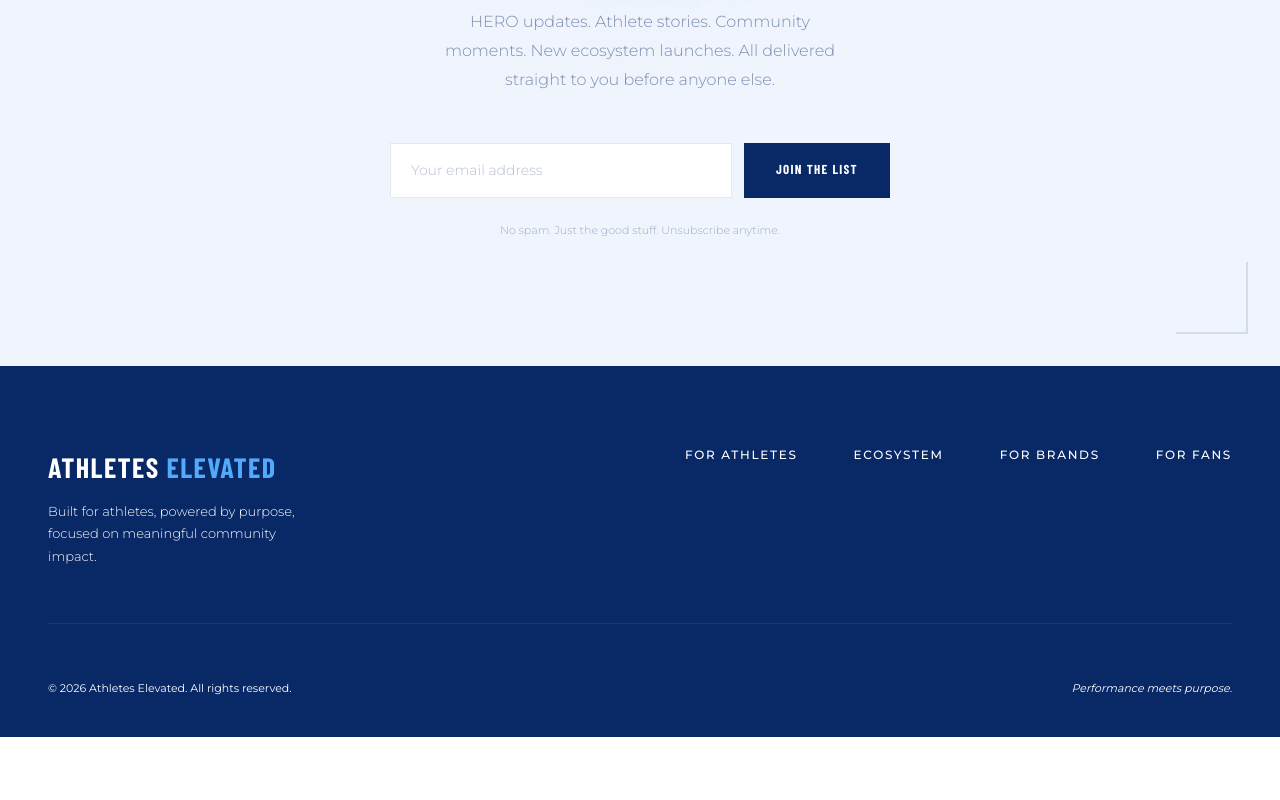
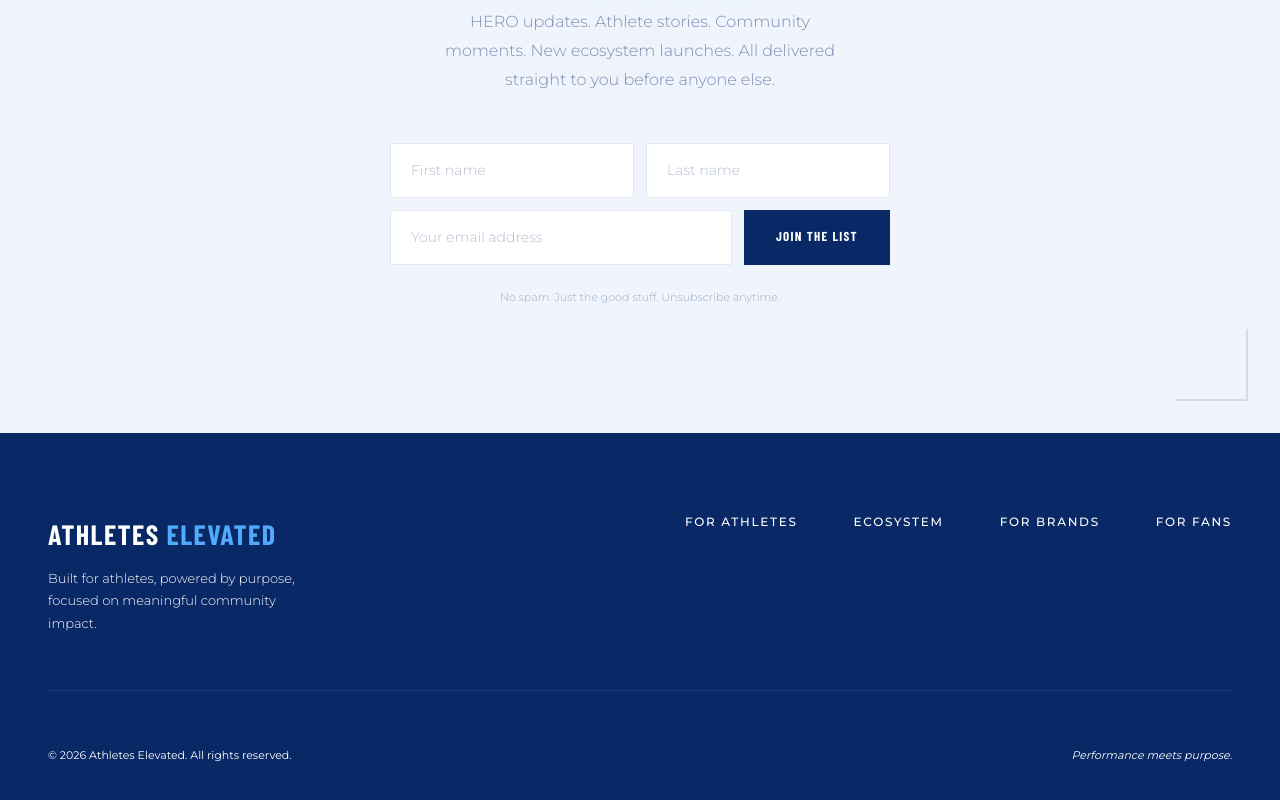
Before and after one commit to bwolkoys/Athletes-Elevated, a Next.js app: page /fans in a window 1280 px wide. Shown: the part 4656-5456 px from the top of the page. Before the commit the page ends 5393 px from the top, so only its background shows below. Built offline with nearby package versions, Linux system fonts and the light colour scheme; a web font is replaced by a local one.

Commit message:
added fans newsletter subscription

```diff
--- a/app/fans/page.tsx
+++ b/app/fans/page.tsx
@@ -35,7 +35,7 @@ const REASONS = [
 const FILMED = [
   { name: 'Steve Young',     sport: 'NFL — QB',          detail: 'Hall of Fame · 2× Super Bowl Champion' },
   { name: 'Jerry Rice',      sport: 'NFL — WR',          detail: 'Greatest receiver in NFL history' },
-  { name: 'Sir Nick Faldo',      sport: 'Golf',              detail: '6× Major Champion · Ryder Cup Legend' },
+  { name: 'Sir Nick Faldo',  sport: 'Golf',              detail: '6× Major Champion · Ryder Cup Legend' },
   { name: 'Picabo Street',   sport: 'Ski Racing',        detail: 'Olympic Gold · 1998 Nagano' },
   { name: 'West Ham United', sport: 'Premier League',    detail: '3× FA Cup · European Cup Winners Cup' },
 ];
@@ -58,6 +58,8 @@ export default function ForFansPage() {
   const [wordIndex, setWordIndex]     = useState(0);
   const [wordVisible, setWordVisible] = useState(true);
   const [email, setEmail]             = useState('');
+  const [firstName, setFirstName]     = useState('');
+  const [lastName, setLastName]       = useState('');
   const [subscribed, setSubscribed]   = useState(false);
   const [activeFilmed, setActiveFilmed] = useState(0);
 
@@ -81,9 +83,32 @@ export default function ForFansPage() {
     return () => { io.disconnect(); window.removeEventListener('scroll', onScroll); clearInterval(cycle); };
   }, []);
 
-  const handleSubscribe = (e: React.FormEvent) => {
+  const handleSubscribe = async (e: React.FormEvent) => {
     e.preventDefault();
-    if (email) setSubscribed(true);
+
+    const response = await fetch("/api/fans", {
+      method: "POST",
+      headers: {
+        "Content-Type": "application/json",
+      },
+      body: JSON.stringify({
+        firstName,
+        lastName,
+        email,
+      }),
+    });
+
+    if (!response.ok) {
+      alert("Something went wrong");
+      return;
+    }
+
+    setSubscribed(true);
+
+    // optional reset
+    setFirstName("");
+    setLastName("");
+    setEmail("");
   };
 
   return (
@@ -141,32 +166,21 @@ export default function ForFansPage() {
         .ph { background:linear-gradient(135deg,#daeeff 0%,#b8d8f8 45%,#8fc0f2 100%); }
       `}</style>
 
-      {/* ── NAV ─────────────────────────────────────────────────────────── */}
       <Navbar />
 
-      {/* ══════════════════════════════════════════════════════════════════
-          1. HERO — light, full viewport, cycling headline
-      ══════════════════════════════════════════════════════════════════ */}
       <section className="relative flex min-h-screen flex-col justify-between overflow-hidden bg-white pt-[68px]">
-
-        {/* spinning rings */}
         <div className="pointer-events-none absolute -right-52 -top-52 h-[700px] w-[700px] rounded-full border border-[#52aafc]/10"
           style={{animation:'spin 55s linear infinite'}} />
         <div className="pointer-events-none absolute -right-28 -top-28 h-[440px] w-[440px] rounded-full border border-[#092866]/[.05]"
           style={{animation:'spin 80s linear infinite reverse'}} />
-
-        {/* diagonal blue wash */}
         <div className="pointer-events-none absolute right-0 top-0 h-[60vh] w-[46vw]"
           style={{background:'linear-gradient(215deg,#daeeff 0%,#c0d9f7 55%,transparent 100%)',clipPath:'polygon(100% 0,100% 100%,26% 100%,0 0)'}} />
-
-        {/* copy */}
         <div className="relative z-10 flex flex-1 flex-col justify-center px-6 pt-14 md:px-12 lg:px-20">
           <div className="mb-7 flex items-center gap-3"
             style={{animation:loaded?'slide-up .6s ease .1s both':'none',opacity:loaded?undefined:0}}>
             <span className="h-[2px] w-10 bg-[#52aafc]" />
             <span className="font-[family-name:var(--font-barlow)] text-[11px] font-semibold uppercase tracking-[0.32em] text-[#52aafc]">For Fans</span>
           </div>
-
           <h1 className="font-[family-name:var(--font-barlow)] text-[clamp(58px,11vw,152px)] font-extrabold uppercase leading-[0.85] tracking-[-0.01em] text-[#092866]">
             <div className="ww block">
               <span className="w" style={{animationDelay:loaded?'.12s':'999s'}}>For</span>
@@ -177,9 +191,7 @@ export default function ForFansPage() {
             <div className="ww block">
               <span className="w text-[#52aafc]" style={{animationDelay:loaded?'.38s':'999s'}}>Fans.</span>
             </div>
-            {/* cycling word */}
           </h1>
-
           <div className="mt-10 flex flex-col gap-8 lg:flex-row lg:items-end lg:justify-between">
             <p className="max-w-[440px] text-[16px] font-light leading-[1.85] text-[#092866]/48"
               style={{animation:loaded?'slide-up .7s ease .78s both':'none',opacity:loaded?undefined:0}}>
@@ -198,8 +210,6 @@ export default function ForFansPage() {
             </div>
           </div>
         </div>
-
-        {/* floating photo placeholders */}
         <div className="pointer-events-none absolute bottom-28 right-8 hidden flex-col gap-4 lg:flex"
           style={{animation:loaded?'fade .9s ease .65s both':'none',opacity:loaded?undefined:0}}>
           <div className="ph h-[190px] w-[150px] rounded-sm" style={{animation:'float 5s ease-in-out infinite'}} />
@@ -209,8 +219,6 @@ export default function ForFansPage() {
           style={{animation:loaded?'fade .9s ease .82s both':'none',opacity:loaded?undefined:0}}>
           <div className="ph h-[108px] w-[172px] rounded-sm opacity-40" style={{animation:'float 7s ease-in-out .5s infinite'}} />
         </div>
-
-        {/* stat strip */}
         <div className="relative z-10 grid grid-cols-2 border-t border-[#092866]/8 md:grid-cols-4"
           style={{animation:loaded?'fade .8s ease 1.05s both':'none',opacity:loaded?undefined:0}}>
           {[
@@ -227,7 +235,6 @@ export default function ForFansPage() {
         </div>
       </section>
 
-      {/* MARQUEE */}
       <div className="overflow-hidden bg-[#52aafc] py-[13px]">
         <div className="flex whitespace-nowrap" style={{animation:'marquee 24s linear infinite',width:'max-content'}}>
           {['For The Fans','HERO Documentary','Athletes Elevated','Community','Follow Along','Impact','Real Stories','The Movement',
@@ -240,9 +247,6 @@ export default function ForFansPage() {
         </div>
       </div>
 
-      {/* ══════════════════════════════════════════════════════════════════
-          2. WHY FOLLOW — white, numbered rows
-      ══════════════════════════════════════════════════════════════════ */}
       <section className="bg-[#f0f5fd] px-6 py-32 md:px-12 lg:px-20">
         <div className="sr mb-20">
           <div className="mb-4 inline-flex items-center gap-3">
@@ -253,7 +257,6 @@ export default function ForFansPage() {
             You're not just<br />a fan. You're<br /><span className="text-[#52aafc]">part of this.</span>
           </h2>
         </div>
-
         <div className="space-y-0 border-t border-[#092866]/8">
           {REASONS.map((r, i) => (
             <div key={r.n}
@@ -272,77 +275,40 @@ export default function ForFansPage() {
         </div>
       </section>
 
-      {/* ══════════════════════════════════════════════════════════════════
-          3. HERO DOC — f0f5fd left / white right, fan angle
-      ══════════════════════════════════════════════════════════════════ */}
       <section className="overflow-hidden">
         <div className="grid grid-cols-1 lg:grid-cols-2">
-
-          {/* left — cinematic copy */}
           <div className="relative flex flex-col justify-end overflow-hidden bg-white px-8 py-20 md:px-16">
-
-  {/* background word */}
             <div className="pointer-events-none absolute -top-6 left-0 right-0 text-center font-[family-name:var(--font-barlow)] text-[22vw] font-extrabold uppercase leading-none text-[#092866]/[.04] select-none lg:text-[12vw]">
               HERO
             </div>
-
             <div className="relative z-10">
-
-    {/* label */}
               <div className="mb-4 inline-flex items-center gap-3">
-
                 <span className="h-[2px] w-8 bg-[#52aafc]" />
-
                 <span className="font-[family-name:var(--font-barlow)] text-[11px] font-semibold uppercase tracking-[0.3em] text-[#52aafc]">
                   Documentary · January 2027
                 </span>
-
               </div>
-
-    {/* title */}
               <h2 className="font-[family-name:var(--font-barlow)] mb-6 text-[clamp(34px,4.5vw,72px)] font-extrabold uppercase leading-[0.90] text-[#092866]">
-      More than
-      <br />
-      a documentary.
-      <br />
+                More than<br />a documentary.<br />
               </h2>
-
-    {/* paragraph */}
               <p className="mb-6 max-w-[440px] text-[15px] font-light leading-[1.88] text-[#092866]/55">
                 HERO explores the evolving role athletes play in culture today —
                 from competition and leadership to influence, identity, and impact
                 beyond the game.
               </p>
-
-    {/* quote */}
               <blockquote className="mb-8 border-l-[2px] border-[#52aafc] pl-6 text-[16px] font-light italic text-[#092866]/55">
                 "Athletes shape far more than the scoreboard."
               </blockquote>
-
-    {/* buttons */}
               <div className="flex flex-wrap gap-3">
-
                 <Link
                   href="#newsletter"
                   className="inline-flex items-center gap-2 bg-[#092866] px-7 py-4 font-[family-name:var(--font-barlow)] text-[13px] font-bold uppercase tracking-[0.1em] text-white transition-colors hover:bg-[#0d347f]"
                 >
                   Join the waitlist
                 </Link>
-
-      {/* <Link
-        href="/ecosystem"
-        className="inline-flex items-center gap-2 border border-[#092866]/12 px-7 py-4 font-[family-name:var(--font-barlow)] text-[13px] font-bold uppercase tracking-[0.1em] text-[#092866] transition-all hover:border-[#52aafc] hover:text-[#52aafc]"
-      >
-        Learn more →
-      </Link> */}
-
               </div>
-
             </div>
-
           </div>
-
-          {/* right — filmed athletes */}
           <div className="sr relative flex flex-col justify-center bg-white px-8 py-20 md:px-12" style={{transitionDelay:'130ms'}}>
             <div className="mb-7 text-[10px] font-semibold uppercase tracking-[0.34em] text-[#52aafc]">Already filmed</div>
             {FILMED.map((a, i) => (
@@ -370,9 +336,6 @@ export default function ForFansPage() {
         </div>
       </section>
 
-      {/* ══════════════════════════════════════════════════════════════════
-          4. THE MOVEMENT — f0f5fd, big stats + impact angle
-      ══════════════════════════════════════════════════════════════════ */}
       <section className="bg-[#f0f5fd] px-6 py-32 md:px-12 lg:px-20">
         <div className="sr mb-16 grid grid-cols-1 gap-10 lg:grid-cols-2 lg:gap-24">
           <div>
@@ -393,8 +356,6 @@ export default function ForFansPage() {
             </p>
           </div>
         </div>
-
-        {/* stat grid */}
         <div className="grid grid-cols-2 gap-4 lg:grid-cols-4">
           {[
             { v:'3', l:'Nonprofits supported', sub:'100% of donations pass-through' },
@@ -409,8 +370,6 @@ export default function ForFansPage() {
             </div>
           ))}
         </div>
-
-        {/* nonprofit donate strip */}
         <div className="sr mt-10 border-t border-[#092866]/8 pt-10" style={{transitionDelay:'320ms'}}>
           <div className="mb-6 text-[11px] font-semibold uppercase tracking-[0.28em] text-[#092866]/40">
             Support the nonprofits we champion — 100% of donations go directly to them
@@ -426,9 +385,6 @@ export default function ForFansPage() {
         </div>
       </section>
 
-      {/* ══════════════════════════════════════════════════════════════════
-          5. SOCIAL — white, 4 platform cards
-      ══════════════════════════════════════════════════════════════════ */}
       <section id="social" className="bg-white px-6 py-32 md:px-12 lg:px-20">
         <div className="sr mb-16 flex flex-col gap-6 lg:flex-row lg:items-end lg:justify-between">
           <div>
@@ -444,26 +400,21 @@ export default function ForFansPage() {
             Follow, share, and stay connected. Every platform has its own flavour of AE content — find the one that fits you.
           </p>
         </div>
-
         <div className="grid grid-cols-1 gap-4 sm:grid-cols-2 lg:grid-cols-4">
           {SOCIALS.map((s, i) => (
             <a key={s.platform} href={s.href} target="_blank" rel="noreferrer"
               className="social-card sr relative overflow-hidden bg-white p-8"
               style={{transitionDelay:`${i*80}ms`}}>
               <div className="sc-bar absolute left-0 top-0 h-[3px] w-full" style={{background:s.color}} />
-
-              {/* platform icon placeholder circle */}
               <div className="mb-5 flex h-14 w-14 items-center justify-center rounded-full"
                 style={{background:s.bg}}>
                 <span className="font-[family-name:var(--font-barlow)] text-[11px] font-extrabold uppercase" style={{color:s.color}}>
                   {s.platform.charAt(0)}
                 </span>
               </div>
-
               <h3 className="font-[family-name:var(--font-barlow)] mb-1 text-[22px] font-extrabold uppercase text-[#092866]">{s.platform}</h3>
               <div className="mb-3 text-[11px] font-semibold text-[#092866]/40">{s.handle}</div>
               <p className="mb-6 text-[13px] font-light leading-[1.75] text-[#092866]/48">{s.desc}</p>
-
               <div className="inline-flex items-center gap-2 text-[11px] font-bold uppercase tracking-[0.18em] text-[#52aafc]">
                 Follow <span className="sc-arrow">→</span>
               </div>
@@ -472,50 +423,32 @@ export default function ForFansPage() {
         </div>
       </section>
 
-      {/* ══════════════════════════════════════════════════════════════════
-          6. NEWSLETTER — navy, full email signup
-      ══════════════════════════════════════════════════════════════════ */}
       <section
         id="newsletter"
         className="relative overflow-hidden bg-[#f0f5fd] px-6 py-32 md:px-12 lg:px-20"
       >
-
-  {/* glow orb */}
         <div
           className="pointer-events-none absolute left-1/2 top-1/2 h-[600px] w-[600px] -translate-x-1/2 -translate-y-1/2 rounded-full"
           style={{
-      background:
-        "radial-gradient(circle,rgba(9,40,102,.08) 0%,transparent 65%)",
+            background: "radial-gradient(circle,rgba(9,40,102,.08) 0%,transparent 65%)",
             animation: "glow-orb 8s ease-in-out infinite",
           }}
         />
-
-  {/* corner brackets */}
         <div className="pointer-events-none absolute left-8 top-8 h-[72px] w-[72px] border-l-2 border-t-2 border-[#092866]/12" />
         <div className="pointer-events-none absolute bottom-8 right-8 h-[72px] w-[72px] border-b-2 border-r-2 border-[#092866]/12" />
 
         <div className="relative z-10 mx-auto max-w-[700px] text-center">
-
           <div className="mb-6 inline-flex items-center gap-4">
             <span className="h-[1px] w-12 bg-[#092866]/20" />
-
             <span className="font-[family-name:var(--font-barlow)] text-[11px] font-semibold uppercase tracking-[0.36em] text-[#52aafc]">
               Stay Connected
             </span>
-
             <span className="h-[1px] w-12 bg-[#092866]/20" />
           </div>
 
           <h2 className="font-[family-name:var(--font-barlow)] mb-4 text-[clamp(40px,6vw,90px)] font-extrabold uppercase leading-[0.88] text-[#092866]">
-      Be the first
-      <br />
-      to{" "}
-      <span
-        className="text-[#52aafc]"
-        style={{
-          textShadow: "0 0 30px rgba(82,170,252,.18)",
-        }}
-      >
+            Be the first<br />to{" "}
+            <span className="text-[#52aafc]" style={{ textShadow: "0 0 30px rgba(82,170,252,.18)" }}>
               know.
             </span>
           </h2>
@@ -527,34 +460,41 @@ export default function ForFansPage() {
 
           {subscribed ? (
             <div className="mx-auto max-w-[460px]">
-
               <div className="flex items-center justify-center gap-3 rounded-sm border border-[#52aafc]/25 bg-[#52aafc]/8 px-8 py-6">
-
                 <div className="flex h-8 w-8 items-center justify-center bg-[#52aafc]">
                   <svg width="16" height="16" viewBox="0 0 16 16" fill="none">
-              <path
-                d="M3 8l3.5 3.5 6.5-7"
-                stroke="#092866"
-                strokeWidth="2"
-                strokeLinecap="round"
-                strokeLinejoin="round"
-              />
+                    <path d="M3 8l3.5 3.5 6.5-7" stroke="#092866" strokeWidth="2" strokeLinecap="round" strokeLinejoin="round" />
                   </svg>
                 </div>
-
                 <span className="font-[family-name:var(--font-barlow)] text-[16px] font-bold uppercase tracking-[0.1em] text-[#092866]">
                   You're on the list!
                 </span>
-
               </div>
-
             </div>
           ) : (
             <form
               onSubmit={handleSubscribe}
-        className="mx-auto flex max-w-[500px] flex-col gap-3 sm:flex-row"
+              className="mx-auto flex max-w-[500px] flex-col gap-3"
             >
-
+              <div className="flex gap-3">
+                <input
+                  type="text"
+                  required
+                  value={firstName}
+                  onChange={(e) => setFirstName(e.target.value)}
+                  placeholder="First name"
+                  className="flex-1 border border-[#092866]/10 bg-white px-5 py-4 text-[14px] font-light text-[#092866] placeholder-[#092866]/30 outline-none transition-colors focus:border-[#52aafc]"
+                />
+                <input
+                  type="text"
+                  required
+                  value={lastName}
+                  onChange={(e) => setLastName(e.target.value)}
+                  placeholder="Last name"
+                  className="flex-1 border border-[#092866]/10 bg-white px-5 py-4 text-[14px] font-light text-[#092866] placeholder-[#092866]/30 outline-none transition-colors focus:border-[#52aafc]"
+                />
+              </div>
+              <div className="flex gap-3">
                 <input
                   type="email"
                   required
@@ -563,26 +503,22 @@ export default function ForFansPage() {
                   placeholder="Your email address"
                   className="flex-1 border border-[#092866]/10 bg-white px-5 py-4 text-[14px] font-light text-[#092866] placeholder-[#092866]/30 outline-none transition-colors focus:border-[#52aafc]"
                 />
-
                 <button
                   type="submit"
                   className="shrink-0 bg-[#092866] px-8 py-4 font-[family-name:var(--font-barlow)] text-[13px] font-bold uppercase tracking-[0.1em] text-white transition-colors hover:bg-[#0d347f]"
                 >
                   Join the List
                 </button>
-
+              </div>
             </form>
           )}
 
           <p className="mt-6 text-[11px] font-light text-[#092866]/35">
             No spam. Just the good stuff. Unsubscribe anytime.
           </p>
-
         </div>
-
       </section>
 
-      {/* ── FOOTER ──────────────────────────────────────────────────────── */}
       <Footer />
     </div>
   );
```
Also changed, not shown: app/api/fans/route.ts (added, +44 -0 lines). Lines whose indentation alone changed are shown as unchanged.
